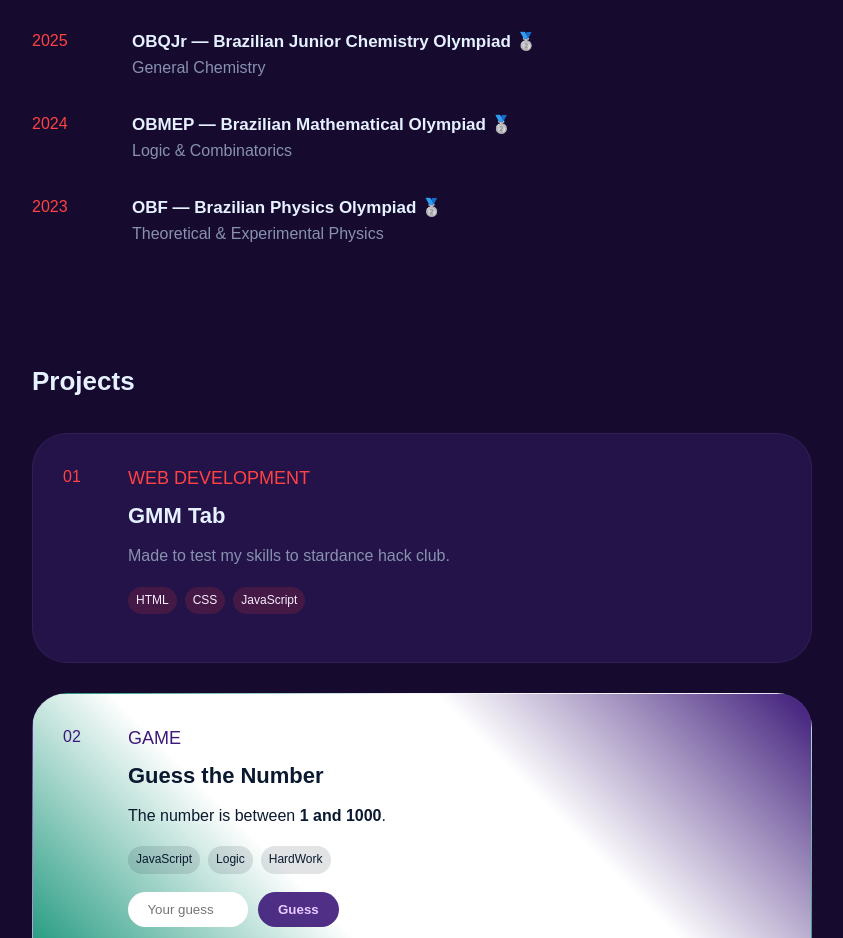
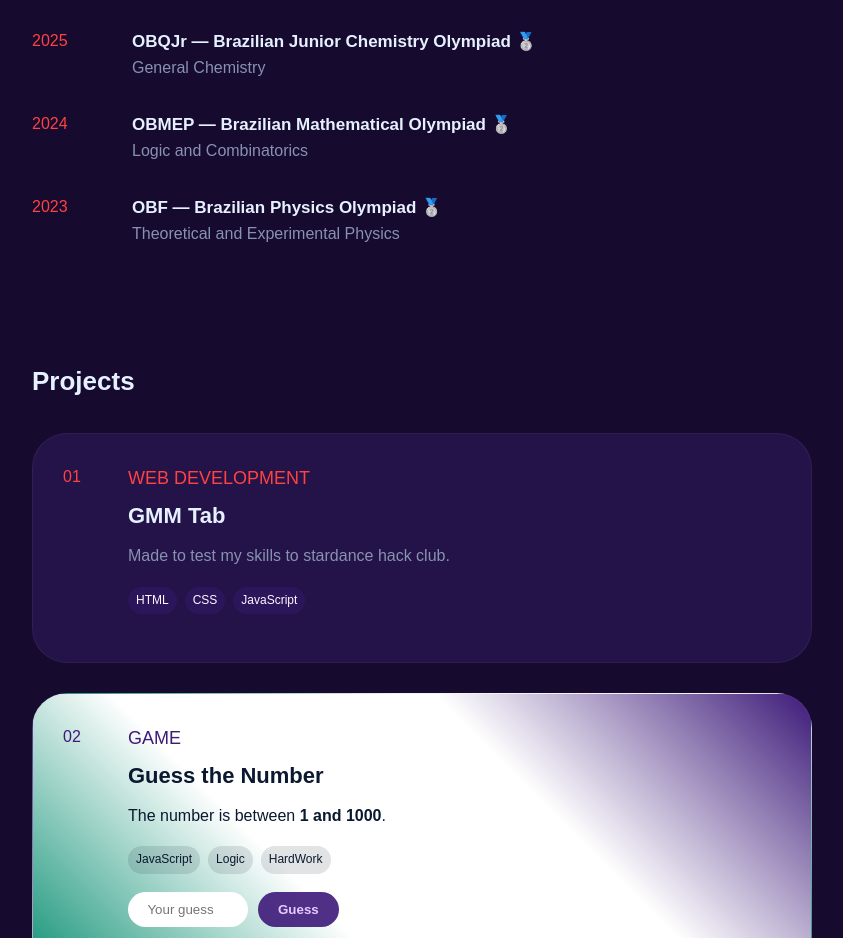
Before and after one commit to GuilhermeMartins-GMM/My-Site-Remastered-, a plain HTML site: page index.html in a window 1280 px wide. Shown: the part 1020-1958 px from the top of the page, without its empty margins (408-1251 px from the left). Drawn offline with Linux system fonts and the light colour scheme.

Commit message:
Minor corrections

```diff
--- a/index.html
+++ b/index.html
@@ -98,14 +98,14 @@
                     <span class="accent">2024</span>
                     <div>
                         <h3>OBMEP — Brazilian Mathematical Olympiad 🥈</h3>
-                        <p class="desc">Logic & Combinatorics</p>
+                        <p class="desc">Logic and Combinatorics</p>
                     </div>
                 </div>
                 <div class="list-item">
                     <span class="accent">2023</span>
                     <div>
                         <h3>OBF — Brazilian Physics Olympiad 🥈</h3>
-                        <p class="desc">Theoretical & Experimental Physics</p>
+                        <p class="desc">Theoretical and Experimental Physics</p>
                     </div>
                 </div>
             </div>
--- a/style.css
+++ b/style.css
@@ -209,8 +209,8 @@
 }
 
 .tags span {
-    color: rgb(248, 238, 255);
-    background: rgba(255, 60, 60, 0.15);
+    color: rgb(253, 248, 255);
+    background: rgba(123, 56, 248, 0.1);
     padding: 4px 8px;
     font-size: 12px;
     border-radius: 25px;
```
